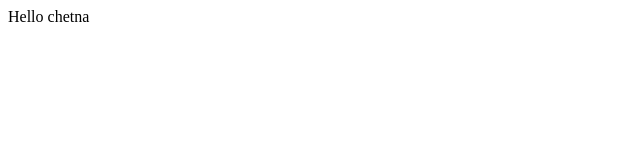
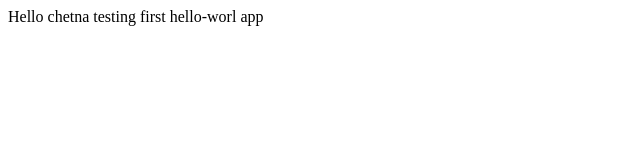
Before and after one commit to chetna17/hello-world, a plain HTML site: page index.html in a window 1280 px wide. Shown: the whole page, without its empty margins (0-640 px from the left). Drawn offline with Linux system fonts and the light colour scheme.

Commit message:
added index.html

```diff
--- a/index.html
+++ b/index.html
@@ -1,3 +1,4 @@
 <html>
 Hello chetna
+testing first hello-worl app
 </html>
```
